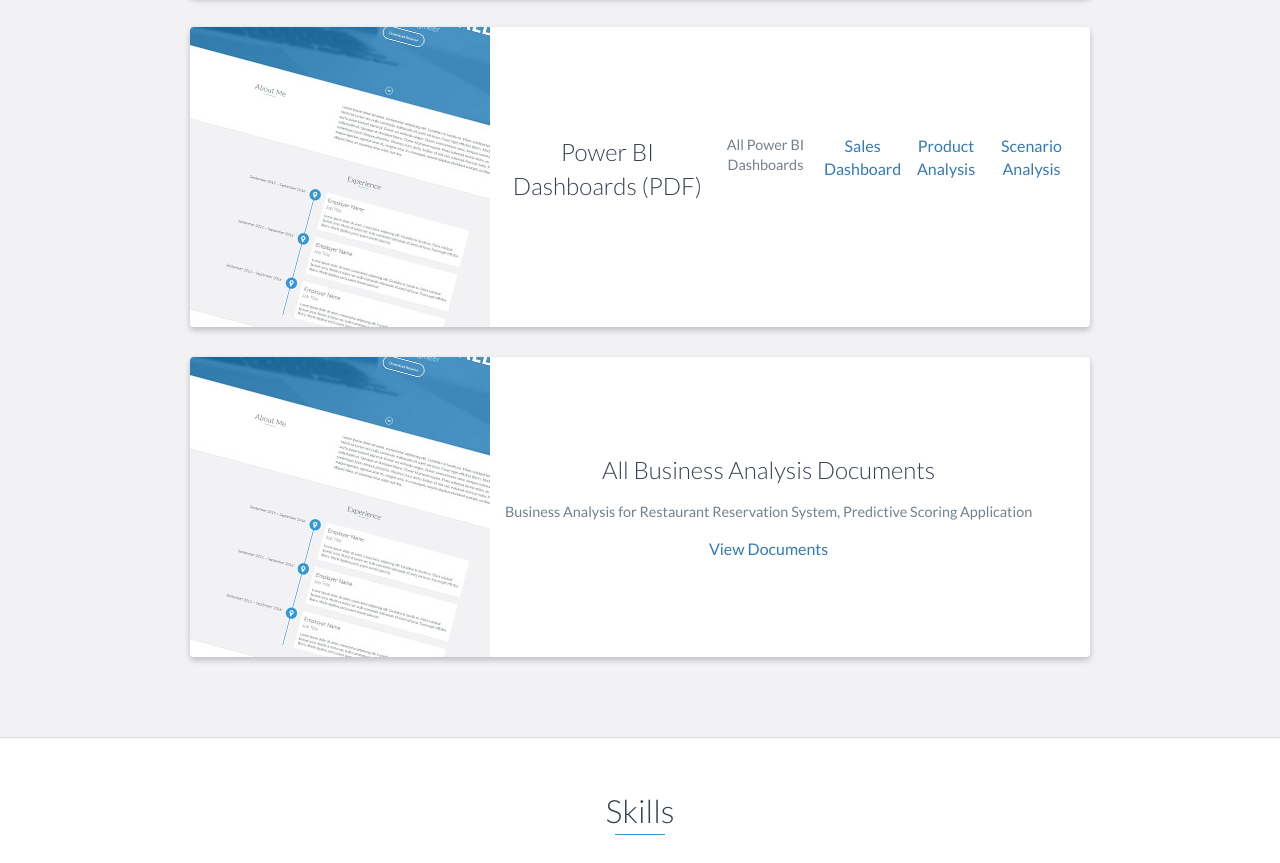
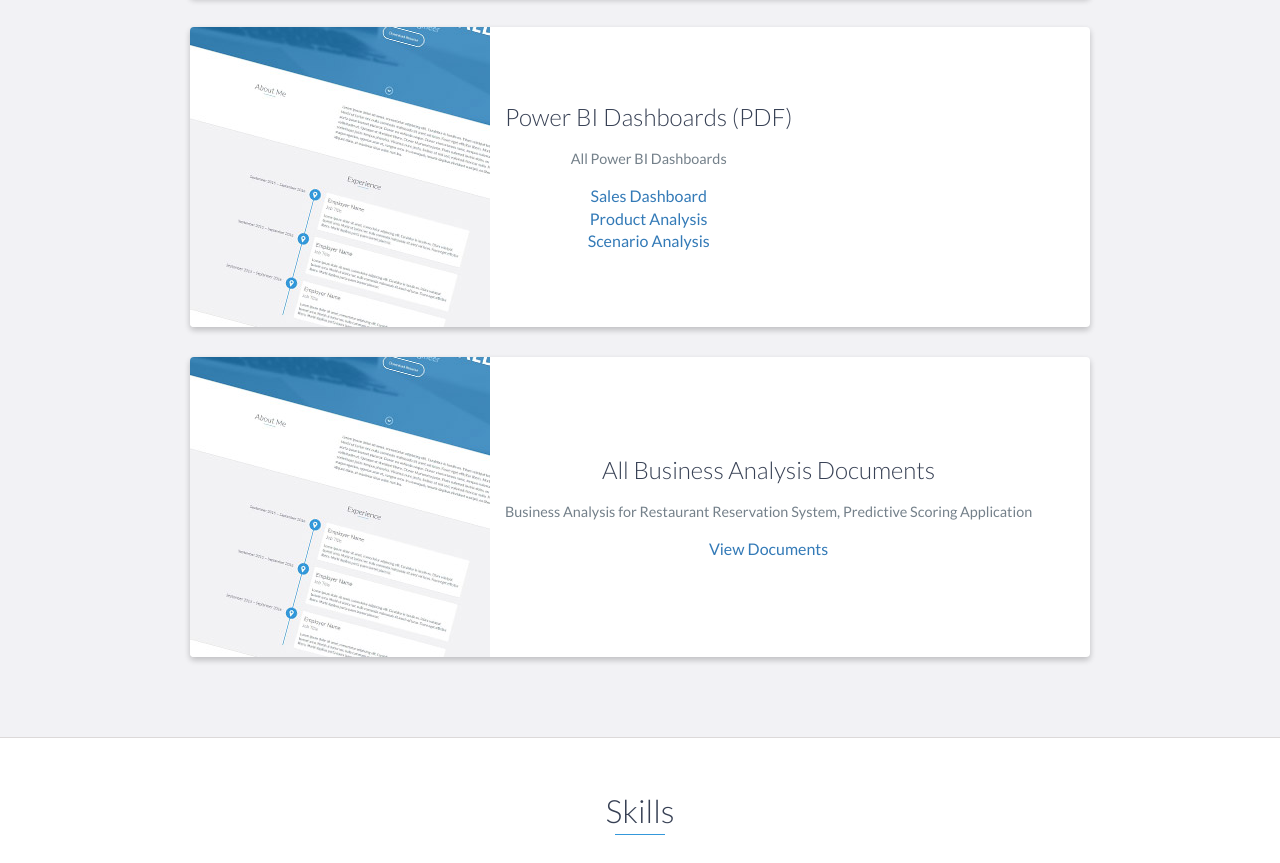
Before and after one commit to sohamk/Portfolio, a website: page index.html in a window 1280 px wide. Shown: the part 3913-4776 px from the top of the page. Drawn offline with nearby package versions, Linux system fonts and the light colour scheme.

Commit message:
Update index.html

```diff
--- a/index.html
+++ b/index.html
@@ -278,7 +278,7 @@
                     </div>
                     <!-- End .project-image -->
 
-                    <div class="project-info" style="display: flex; justify-content: center;" >
+                    <div class="project-info" style="justify-content: center;" >
                         <h3>Power BI Dashboards (PDF)</h3>
                         <p>
                             All Power BI Dashboards
```
